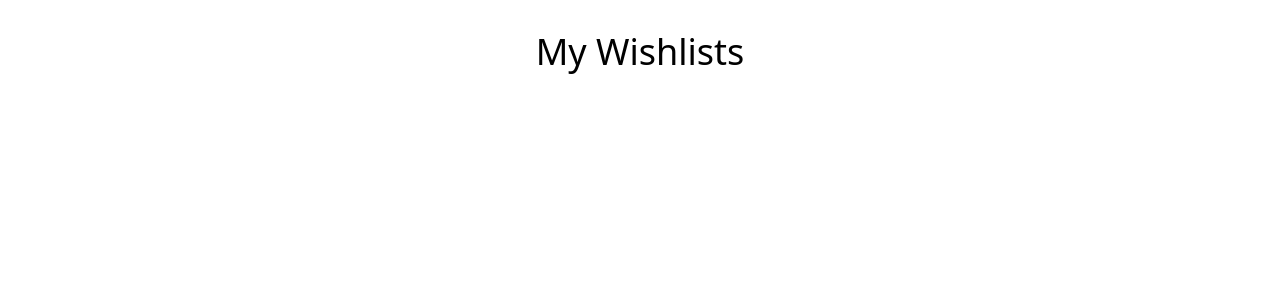
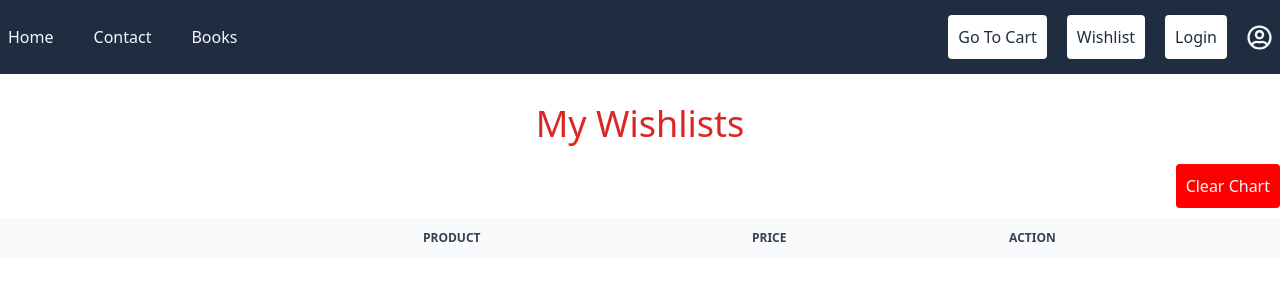
Before and after one commit to mohamed-arab1/books-commerce-client, a React (Vite) app: page /wishlist in a window 1280 px wide. Shown: the top 300 px of the page. Built offline with nearby package versions, Linux system fonts and the light colour scheme; a web font is replaced by a local one.

Commit message:
add wishlist page

```diff
--- a/src/components/Navbar.tsx
+++ b/src/components/Navbar.tsx
@@ -8,6 +8,7 @@ import { RootState } from "../rtk/store";
 export default function Navbar() {
 
   const { wishlistitems } = useSelector((state)=>state?.wishlists)
+
 
   const Links = [
     { id: 1, link: "Home", href: "/#home" },
@@ -67,7 +68,7 @@ export default function Navbar() {
             to="/wishlist"
             className="hover:text-white hover:bg-[#A3D3FB] bg-white p-[10px] rounded text-[#202D40]"
           >
-            <button>Wishlist</button>
+            <button >Wishlist</button>
           </Link>
 
           <div className="ml-[20px] mr-[20px]">
--- a/src/elements/Card.tsx
+++ b/src/elements/Card.tsx
@@ -7,24 +7,33 @@ import { useState } from "react";
 import { addToCart } from "../rtk/CartSlice";
 import { useDispatch } from "react-redux";
 import { Link, useNavigate } from "react-router-dom";
-import { addToWishList } from "../rtk/wishSlice";
+import { addToWishList, removeWishlist } from "../rtk/wishSlice";
 
 
 export default function Card({ book }: CardProps) {
   const dispatch = useDispatch();
   const navigate =useNavigate();
 
+  const addToWishListHandler = (book) => {
+    dispatch(addToWishList(book))
+  }
+  const removefromWishListHandler = (book) => {
+    dispatch(removeWishlist(book))
+  }
+
   const [favorite, setFavorite] = useState(false);
+
   const handelFavorite = () => {
-    favorite === true ? setFavorite(false) : setFavorite(true);
+    if(favorite){
+      removefromWishListHandler(book)
+    }else {
+      addToWishListHandler(book)
+    }
+    setFavorite(!favorite)
   };
 
   //add to wish list
 
-  const addToWishListHandler = ({book}:CardProps) => {
-    dispatch(addToWishList(book))
-    navigate('/wishlists')
-  }
 
 
   return (
@@ -41,11 +50,11 @@ export default function Card({ book }: CardProps) {
       <div className="flex flex-col gap-y-2">
         <Link to={`/books/${book._id}`}>
           <h4 className="font-DMSerifDisplay mt-5 text-18 tracking-wide">
-            {book.title.substring(0, 15)}
+            {book.title}
           </h4>
         </Link>
         <article className="font-raleway font-medium text-[15px]  leading-6">
-          {book.description.substring(0, 40)}
+          {book.description}
         </article>
         <div className="flex items-center justify-between">
           <span className="font-kantumruy font-medium ">${book.price}</span>
@@ -62,7 +71,7 @@ export default function Card({ book }: CardProps) {
             className="w-[40px] h-[40px] rounded-full"
           />
           <h1 className="font-DMSerifDisplay text-18">
-            {book.author.substring(0, 15)}
+            {book.author}
           </h1>
         </div>
       </div>
@@ -71,7 +80,7 @@ export default function Card({ book }: CardProps) {
         <button onClick={() => dispatch(addToCart(book))}>
           <BsCart3 className="text-[19px]  text-star" />
         </button>
-        <button onClick={() => addToWishListHandler(book)}>
+        <button onClick={handelFavorite}>
           {favorite ? <FaHeart className="text-red-500" /> : <FaRegHeart />}
         </button>
       </div>
--- a/src/main.tsx
+++ b/src/main.tsx
@@ -10,7 +10,6 @@ ReactDOM.createRoot(document.getElementById("root")!).render(
     <Provider store={store}>
       <HelmetProvider>
         <App />
-
       </HelmetProvider>
     </Provider>
   </React.StrictMode>
--- a/src/pages/Wishlist.tsx
+++ b/src/pages/Wishlist.tsx
@@ -1,32 +1,77 @@
 import React from 'react'
-import Card from '../elements/Card'
-import { useSelector } from 'react-redux'
+import { useDispatch, useSelector } from 'react-redux'
+import Navbar from '../components/Navbar';
+import { addToWishList, clearWishlists, removeWishlist } from '../rtk/wishSlice';
 
 
 
 const Wishlist = () => {
 
-  const { wishlistsItems } = useSelector((state) => state?.wishlists);
+  const { wishlistsItems} = useSelector((state) => state?.wishlists);
+  const dispatch = useDispatch();
+
 
   console.log(wishlistsItems)
 
 
   return (
       <>
+    <Navbar/>
+        <div className='h-screen'>
+        <h1 className='text-4xl text-center py-5 text-red-600'>My Wishlists</h1>
+          <div  className="flex justify-end">
+                <button   className="text-[#F4F7FA] bg-[#FF0000] mb-[10px] p-[10px] rounded "  onClick={() => dispatch(clearWishlists())}>Clear Chart</button>
+            </div>
+        <table className="w-full text-sm text-left rtl:text-right text-gray-500 dark:text-gray-400">
+            <thead className="text-xs text-gray-700 uppercase bg-gray-50 dark:bg-gray-700 dark:text-gray-400">
+              <tr>
+                <th scope="col" className="px-16 py-3">
+                  <span className="sr-only">Image</span>
+                </th>
+                <th scope="col" className="px-6 py-3">
+                  Product
+                </th>
 
-          <div className='h-screen dark:bg-gray-800'>
-              <div className='container mx-auto px-2 py-3'>
-                  <h1 className='text-4xl text-center py-5  dark:text-gray-200'>My Wishlists</h1>
-                  <div className='py-10 grid grid-cols-1 md:grid-cols-2 lg:grid-cols-3 gap-3 items-center justify-center'>
-                      {
-                          wishlistsItems?.map((book) => {
-                              return <Card key={book?._id} book={book} />
-                          })
+                <th scope="col" className="px-6 py-3">
+                  Price
+                </th>
+                <th scope="col" className="px-6 py-3">
+                  Action
+                </th>
+              </tr>
+            </thead>
+            {wishlistsItems.map((book) => (
+              <tbody key={book.id}>
+                <tr className="bg-white border-b dark:bg-gray-800 dark:border-gray-700 hover:bg-gray-50 dark:hover:bg-gray-600">
+                  <td className="p-4">
+                    <img
+                      src={book.cover_image
                       }
-                  </div>
-              </div>
+                      className="w-16 md:w-32 max-w-full max-h-full"
+                      alt="Apple Watch"
+                    />
+                  </td>
+                  <td className="px-6 py-4 font-semibold text-gray-900 dark:text-white">
+                    {book.title}
+                  </td>
 
-          </div>
+                  <td className="px-6 py-4 font-semibold text-gray-900 dark:text-white">
+                    {book.price}
+                  </td>
+                  <td className="px-6 py-4">
+                    <a
+                      href="#"
+                      className="font-medium text-red-600 dark:text-red-500 hover:underline"
+                      onClick={() => dispatch(removeWishlist(book))}
+                    >
+                      Remove
+                    </a>
+                  </td>
+                </tr>
+              </tbody>
+            ))}
+          </table>
+    </div>
 
 
       </>
--- a/src/rtk/wishSlice.ts
+++ b/src/rtk/wishSlice.ts
@@ -6,30 +6,28 @@ import { createSlice } from "@reduxjs/toolkit";
     }
 
 export const wishSlice = createSlice({
+    name: "wishlists",
     initialState,
-    name: "wishlists",
     reducers: {
-
         //add to wish list
 
         addToWishList: (state, action) => {
 
-            //if the item already exits
-            const exiteditemindex = state.wishlistsItems.findIndex(item => item?._id === action.payload?._id);
+            // //if the item already exits
+            const exiteditemindex = state.wishlistsItems?.findIndex((product) => product["_id"] === action.payload["_id"]);
 
             if (exiteditemindex >= 0) {
                 alert('You cannot add this to wishlists anymore it is already exit!');
             } else
+            {
             //add the book to wish list
-            {
-                let buildwishlistItem = { ...action.payload }
 
-                state.wishlistsItems.push(buildwishlistItem );
+                const buildwishlistItem = { ...action.payload }
+
+                state.wishlistsItems?.push(buildwishlistItem );
 
                 localStorage.setItem("wishlistItems", JSON.stringify(state.wishlistsItems));
-            }
-        },
-
+        } },
 
         //remove item from wishlist
 
```
